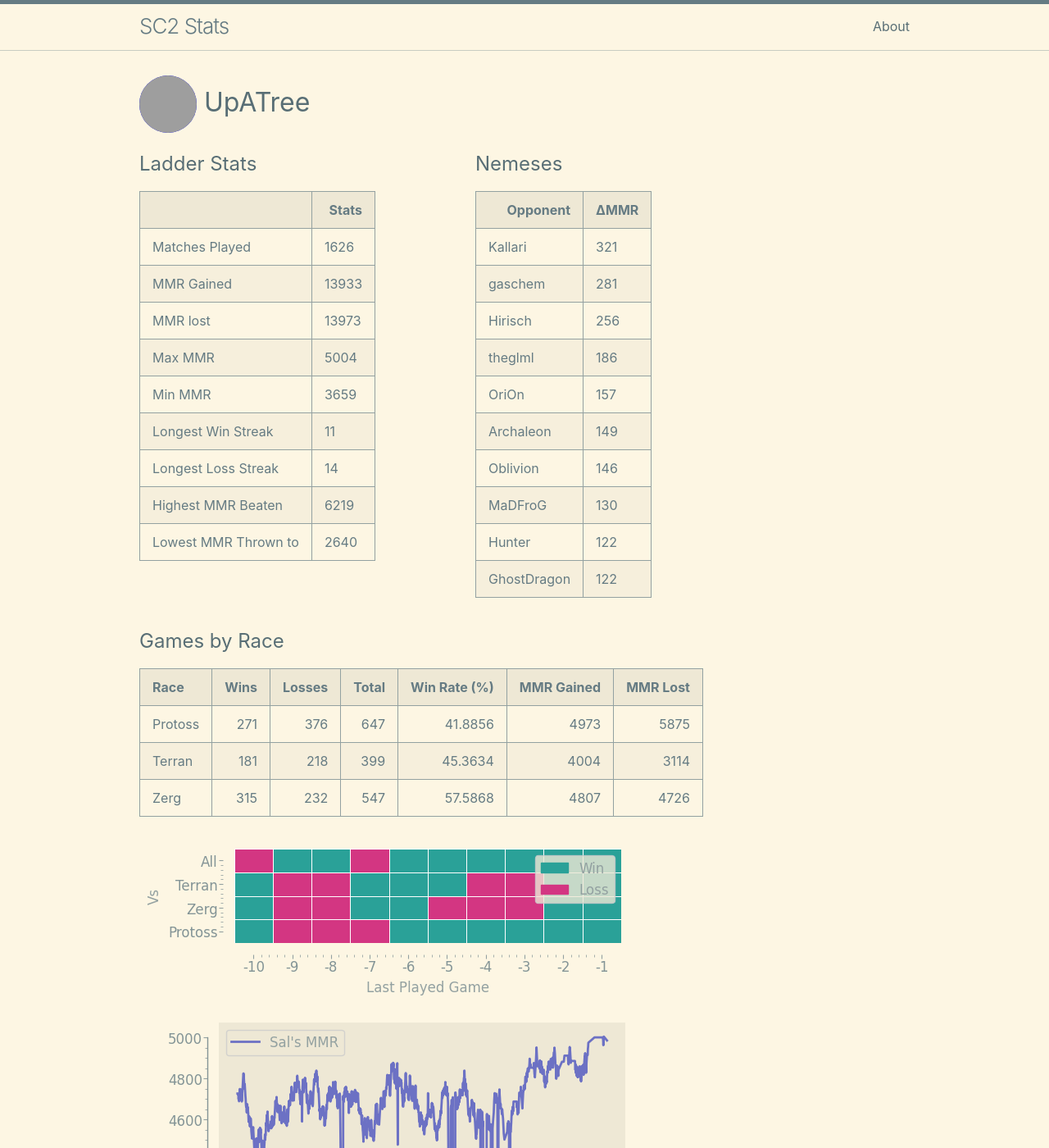
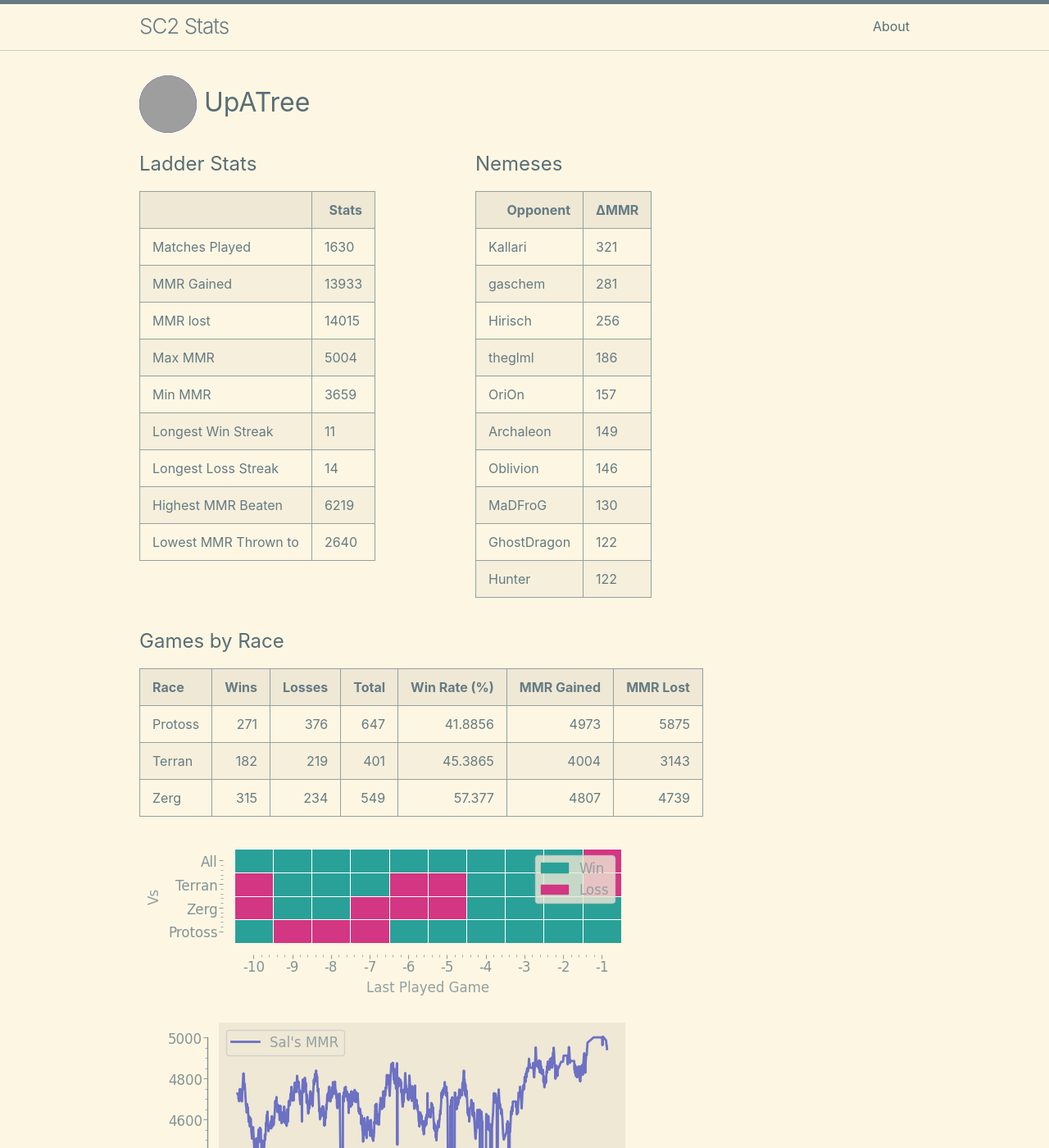
Before and after one commit to kylermurphy/UpATree, a Jekyll site: the page built from docs/index.md, in a window 1280 px wide and 1400 px high. Shown: the whole window at 82% size. Built offline with Jekyll 4.4.1, drawn with Linux system fonts in a browser that asks for light colours; grey boxes are pictures that could not be loaded.

Commit message:
running on push

```diff
--- a/docs/index.md
+++ b/docs/index.md
@@ -18,7 +18,7 @@ layout: home
   <tbody>
     <tr>
       <td>Matches Played</td>
-      <td>1626</td>
+      <td>1630</td>
     </tr>
     <tr>
       <td>MMR Gained</td>
@@ -26,7 +26,7 @@ layout: home
     </tr>
     <tr>
       <td>MMR lost</td>
-      <td>13973</td>
+      <td>14015</td>
     </tr>
     <tr>
       <td>Max MMR</td>
@@ -98,11 +98,11 @@ layout: home
       <td>130</td>
     </tr>
     <tr>
-      <td>Hunter</td>
+      <td>GhostDragon</td>
       <td>122</td>
     </tr>
     <tr>
-      <td>GhostDragon</td>
+      <td>Hunter</td>
       <td>122</td>
     </tr>
   </tbody>
@@ -115,8 +115,8 @@ layout: home
 | Race    |   Wins |   Losses |   Total |   Win Rate (%) |   MMR Gained |   MMR Lost |
 |:--------|-------:|---------:|--------:|---------------:|-------------:|-----------:|
 | Protoss |    271 |      376 |     647 |        41.8856 |         4973 |       5875 |
-| Terran  |    181 |      218 |     399 |        45.3634 |         4004 |       3114 |
-| Zerg    |    315 |      232 |     547 |        57.5868 |         4807 |       4726 |
+| Terran  |    182 |      219 |     401 |        45.3865 |         4004 |       3143 |
+| Zerg    |    315 |      234 |     549 |        57.377  |         4807 |       4739 |
 
 ![Games by Race](./assets/gm_hist.png)
 
--- a/log.txt
+++ b/log.txt
@@ -767,3 +767,4 @@ Writing a log file 2025-03-31 17:50:17.
 Writing a log file 2025-03-31 18:32:42.
 Writing a log file 2025-03-31 18:52:16.
 Writing a log file 2025-03-31 19:18:50.
+Writing a log file 2025-03-31 19:31:43.
```
Also changed, not shown: docs/assets/MMR.png, docs/assets/daily.png, docs/assets/gm_hist.png, docs/assets/r_wrt.png, 1 other file.
